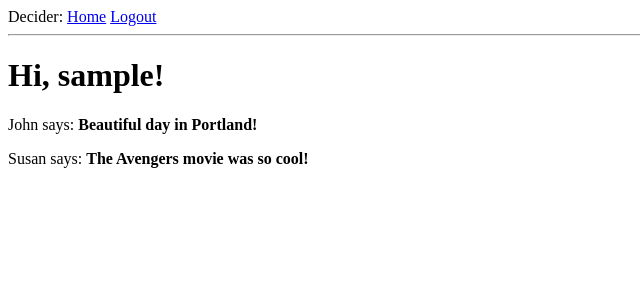
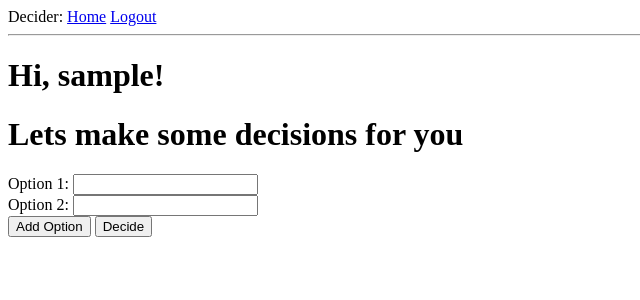
Before and after one commit to dcube93/decider, a Flask app: page / in a window 1280 px wide. Shown: the top 300 px of the page, without its empty margins (0-640 px from the left). Run offline with Flask 2, Linux system fonts and the light colour scheme; the visitor is signed in with stand-in values (Sample User, id 1); data comes from the database, SQL or seed files in the repository.

Commit message:
decide module implemented

```diff
--- a/app/routes.py
+++ b/app/routes.py
@@ -4,11 +4,13 @@
 from flask_login import current_user, login_user, logout_user, login_required
 from app.models import User
 from werkzeug.urls import url_parse
+import random
 
 @app.route('/')
 @app.route('/index')
 @login_required
 def index():
+    """
     user = {'username': 'Miguel'}
     posts = [
         {
@@ -20,7 +22,22 @@
             'body': 'The Avengers movie was so cool!'
         }
     ]
-    return render_template('index.html', title='Home', user=user, posts=posts)
+    """
+
+    return render_template('index.html', title='Home')#, user=user, posts=posts)
+
+@app.route('/decide', methods=['POST'])
+@login_required
+def decide():
+    #options = request.form['options'].split(',')
+    #selection = random.choice(options)
+    #return render_template('decide_result.html', selection=selection)
+    options = []
+    for key, value in request.form.items():
+        if key.startswith('option-'):
+            options.append(value)
+    selection = random.choice(options)
+    return render_template('decide_result.html', selection=selection)
 
 @app.route('/login', methods=['GET', 'POST'])
 def login():
--- /dev/null
+++ b/app/templates/404.html
@@ -0,0 +1,6 @@
+{% extends "base.html" %}
+
+{% block content %}
+    <h1>File Not Found</h1>
+    <p><a href="{{ url_for('index') }}">Back</a></p>
+{% endblock %}
--- a/app/templates/base.html
+++ b/app/templates/base.html
@@ -27,5 +27,6 @@
         {% endif %}
         {% endwith %}
         {% block content %}{% endblock %}
+        {% block scripts%}{% endblock %}
     </body>
 </html>
--- a/app/templates/index.html
+++ b/app/templates/index.html
@@ -2,7 +2,45 @@
 
 {% block content %}
     <h1>Hi, {{ current_user.username }}!</h1>
-    {% for post in posts %}
+    <h1>Lets make some decisions for you</h1>
+    <!--{% for post in posts %}
     <div><p>{{ post.author.username }} says: <b>{{ post.body }}</b></p></div>
-    {% endfor %}
+    {% endfor %}-->
+    <form method="POST" action="{{ url_for('decide') }}">
+        <!--
+        <label for="options">Enter options separated by commas:</label>
+        <input type="text" name="options">
+        <button type="submit">Spin</button>
+        -->
+        <div id="input-container">
+            <div class="form-group">
+                <label for="option-1">Option 1:</label>
+                <input type="text" class="form-control" name="option-1" required>
+            </div>
+            <div class="form-group">
+                <label for="option-2">Option 2:</label>
+                <input type="text" class="form-control" name="option-2" required>
+            </div>
+        </div>
+        <button type="button" class="btn btn-primary" id="add-input">Add Option</button>
+        <button type="submit" class="btn btn-success">Decide</button>
+    </form>
 {% endblock %}
+
+{% block scripts %}
+<script>
+    let inputCount = 2;
+    const inputContainer = document.getElementById('input-container');
+    const addInputButton = document.getElementById('add-input');
+    addInputButton.addEventListener('click', () => {
+        inputCount++;
+        const newInputGroup = document.createElement('div');
+        newInputGroup.classList.add('form-group');
+        newInputGroup.innerHTML = `
+            <label for="option-${inputCount}">Option ${inputCount}:</label>
+            <input type="text" class="form-control" name="option-${inputCount}" required>
+        `;
+        inputContainer.parentNode.insertBefore(newInputGroup, addInputButton);
+    });
+</script>
+{% endblock %}
```
Also changed, not shown: app/errors.py (added, +11 -0 lines), app/templates/500.html (added, +7 -0 lines), app/templates/decide_result.html (added, +7 -0 lines), app/templates/user.html (added, +16 -0 lines), 1 other file.
